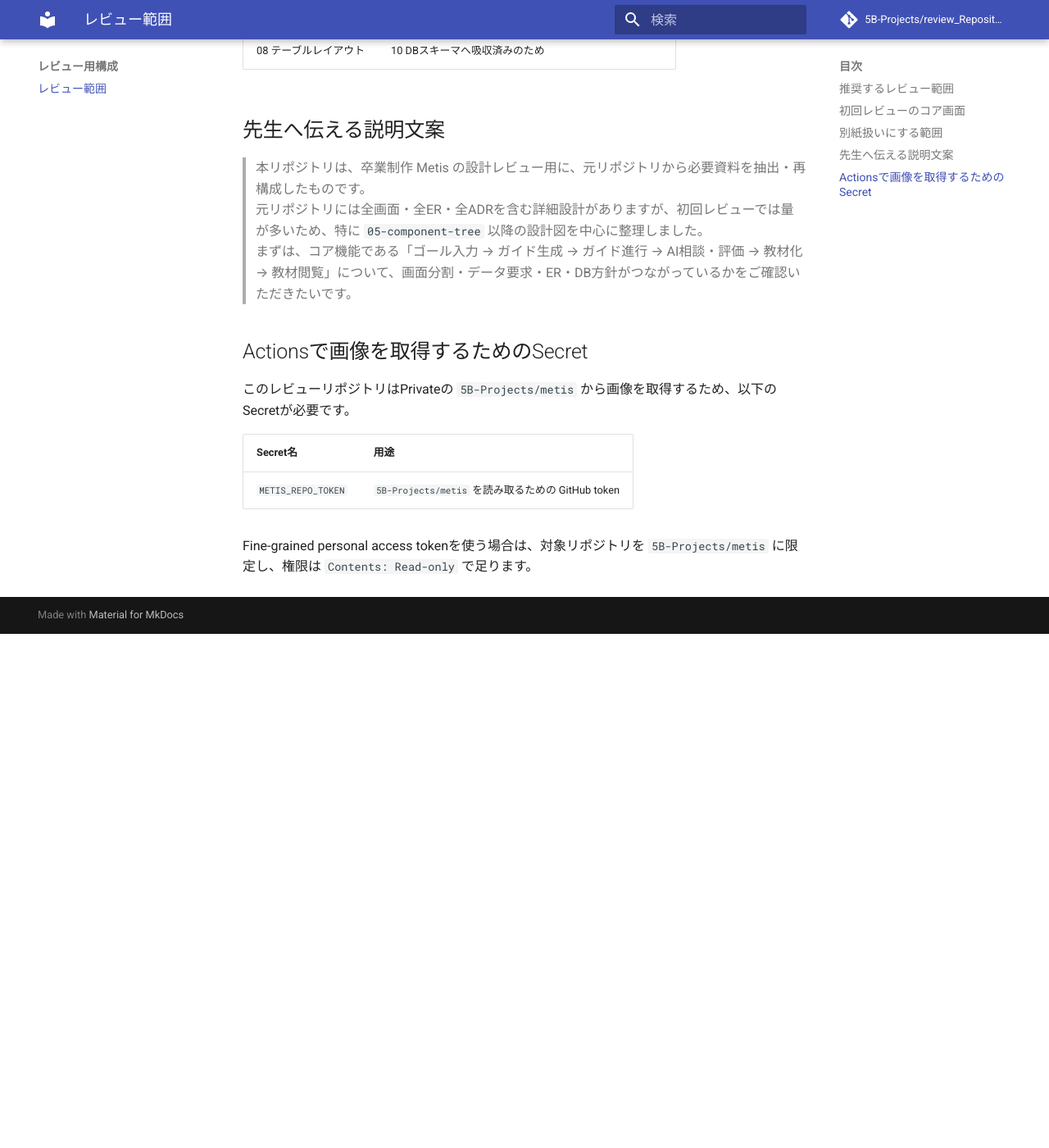
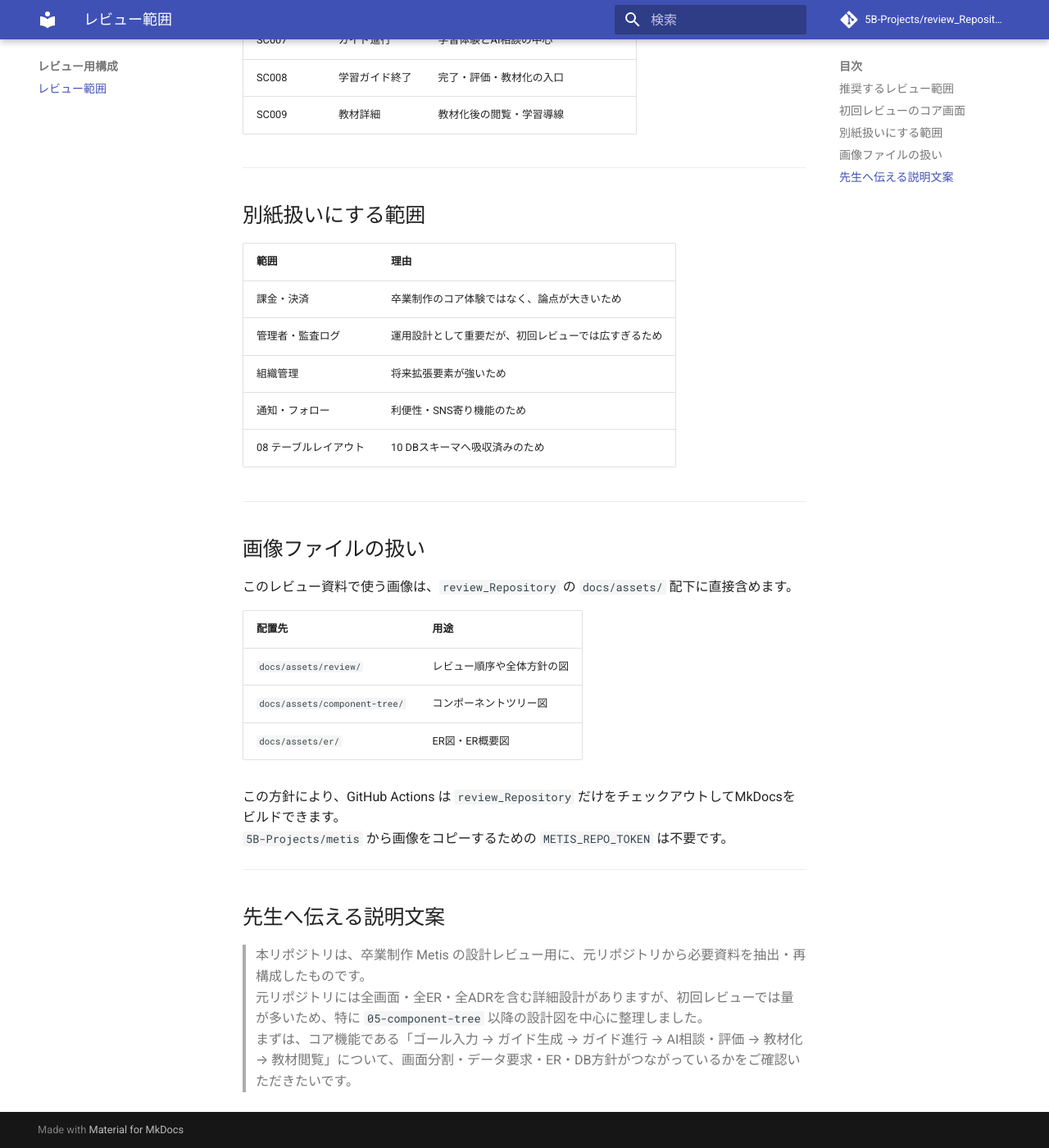
Before and after one commit to 5B-Projects/review_Repository, an MkDocs documentation site: the page built from docs/review-scope.md, in a window 1280 px wide and 1400 px high, scrolled down 1140 px. Shown: the whole window at 82% size. Built offline with MkDocs 1.6.1 and Material for MkDocs 9.7.7, drawn with Linux system fonts in a browser that asks for light colours; comment, search, counter and statistics services are not loaded; before the commit the page ends 1913 px from its top, so only the background shows below that; some of the changed text lies outside the part shown.

Commit message:
Document committed asset policy for review scope

```diff
--- a/docs/review-scope.md
+++ b/docs/review-scope.md
@@ -4,11 +4,17 @@
 
 初回レビューでは、全設計を一度に見せるのではなく、以下の順に確認します。
 
-1. 05 コンポーネントツリー図
-2. 06 画面データ要求
-3. 07 ER図
-4. 09 Supabase配置
-5. 10 DBスキーマ設計
+![初回レビューの確認順](assets/review/core-review-flow.svg)
+
+| 順番 | 資料 | 見ること |
+|---|---|---|
+| 1 | 05 コンポーネントツリー図 | 画面をどの粒度で部品化するか |
+| 2 | 06 画面データ要求 | 画面ごとの表示・入力・保存・更新契機 |
+| 3 | 07 ER図 | 画面データ要求を支えるテーブルと関係 |
+| 4 | 09 Supabase配置 | DB、Storage、Auth、Edge Functionsの分担 |
+| 5 | 10 DBスキーマ設計 | 実装時のテーブル、制約、RLS方針 |
+
+---
 
 ## 初回レビューのコア画面
 
@@ -20,6 +26,8 @@
 | SC008 | 学習ガイド終了 | 完了・評価・教材化の入口 |
 | SC009 | 教材詳細 | 教材化後の閲覧・学習導線 |
 
+---
+
 ## 別紙扱いにする範囲
 
 | 範囲 | 理由 |
@@ -30,18 +38,25 @@
 | 通知・フォロー | 利便性・SNS寄り機能のため |
 | 08 テーブルレイアウト | 10 DBスキーマへ吸収済みのため |
 
+---
+
+## 画像ファイルの扱い
+
+このレビュー資料で使う画像は、`review_Repository` の `docs/assets/` 配下に直接含めます。
+
+| 配置先 | 用途 |
+|---|---|
+| `docs/assets/review/` | レビュー順序や全体方針の図 |
+| `docs/assets/component-tree/` | コンポーネントツリー図 |
+| `docs/assets/er/` | ER図・ER概要図 |
+
+この方針により、GitHub Actions は `review_Repository` だけをチェックアウトしてMkDocsをビルドできます。
+`5B-Projects/metis` から画像をコピーするための `METIS_REPO_TOKEN` は不要です。
+
+---
+
 ## 先生へ伝える説明文案
 
 > 本リポジトリは、卒業制作 Metis の設計レビュー用に、元リポジトリから必要資料を抽出・再構成したものです。
 > 元リポジトリには全画面・全ER・全ADRを含む詳細設計がありますが、初回レビューでは量が多いため、特に `05-component-tree` 以降の設計図を中心に整理しました。
 > まずは、コア機能である「ゴール入力 → ガイド生成 → ガイド進行 → AI相談・評価 → 教材化 → 教材閲覧」について、画面分割・データ要求・ER・DB方針がつながっているかをご確認いただきたいです。
-
-## Actionsで画像を取得するためのSecret
-
-このレビューリポジトリはPrivateの `5B-Projects/metis` から画像を取得するため、以下のSecretが必要です。
-
-| Secret名 | 用途 |
-|---|---|
-| `METIS_REPO_TOKEN` | `5B-Projects/metis` を読み取るための GitHub token |
-
-Fine-grained personal access tokenを使う場合は、対象リポジトリを `5B-Projects/metis` に限定し、権限は `Contents: Read-only` で足ります。
```
